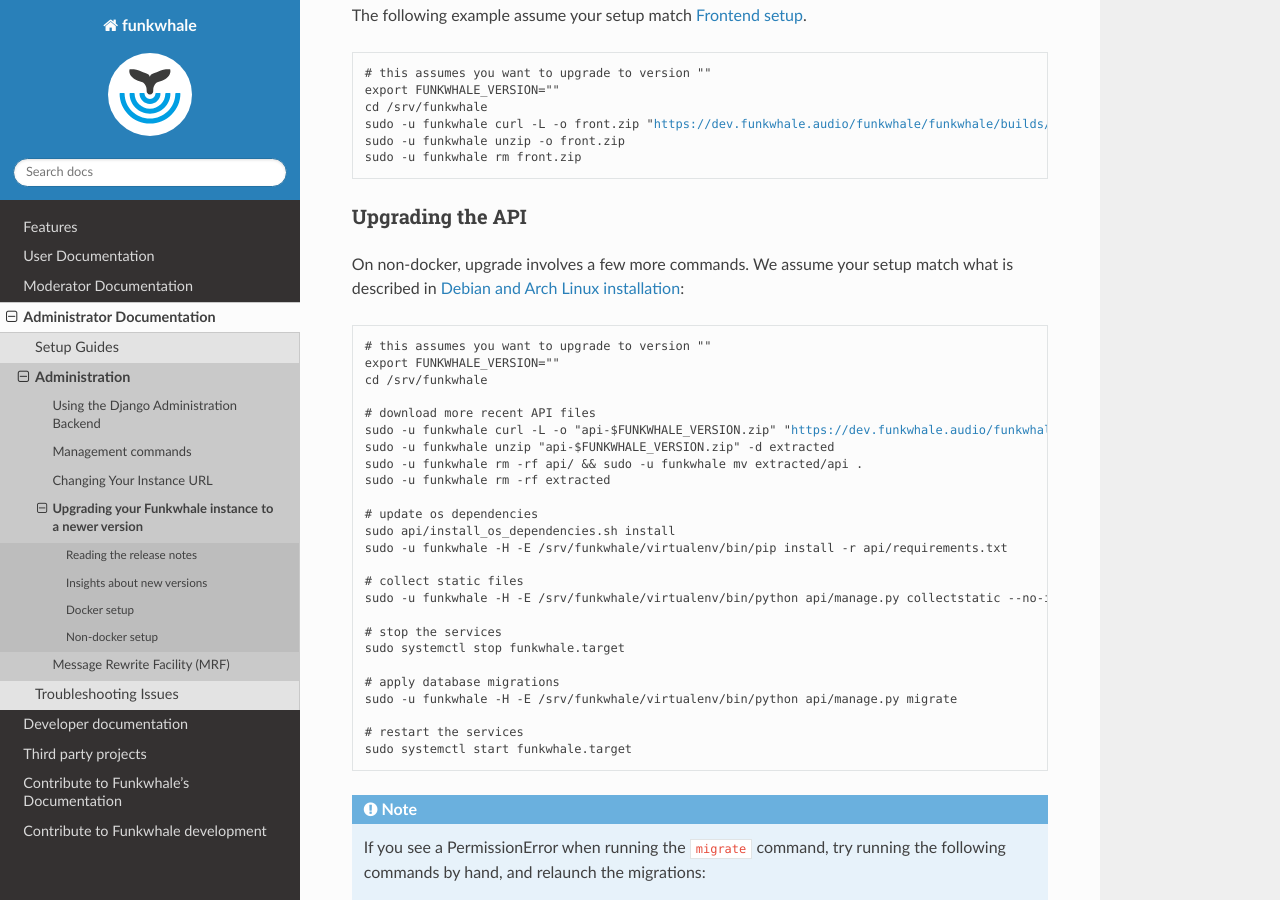
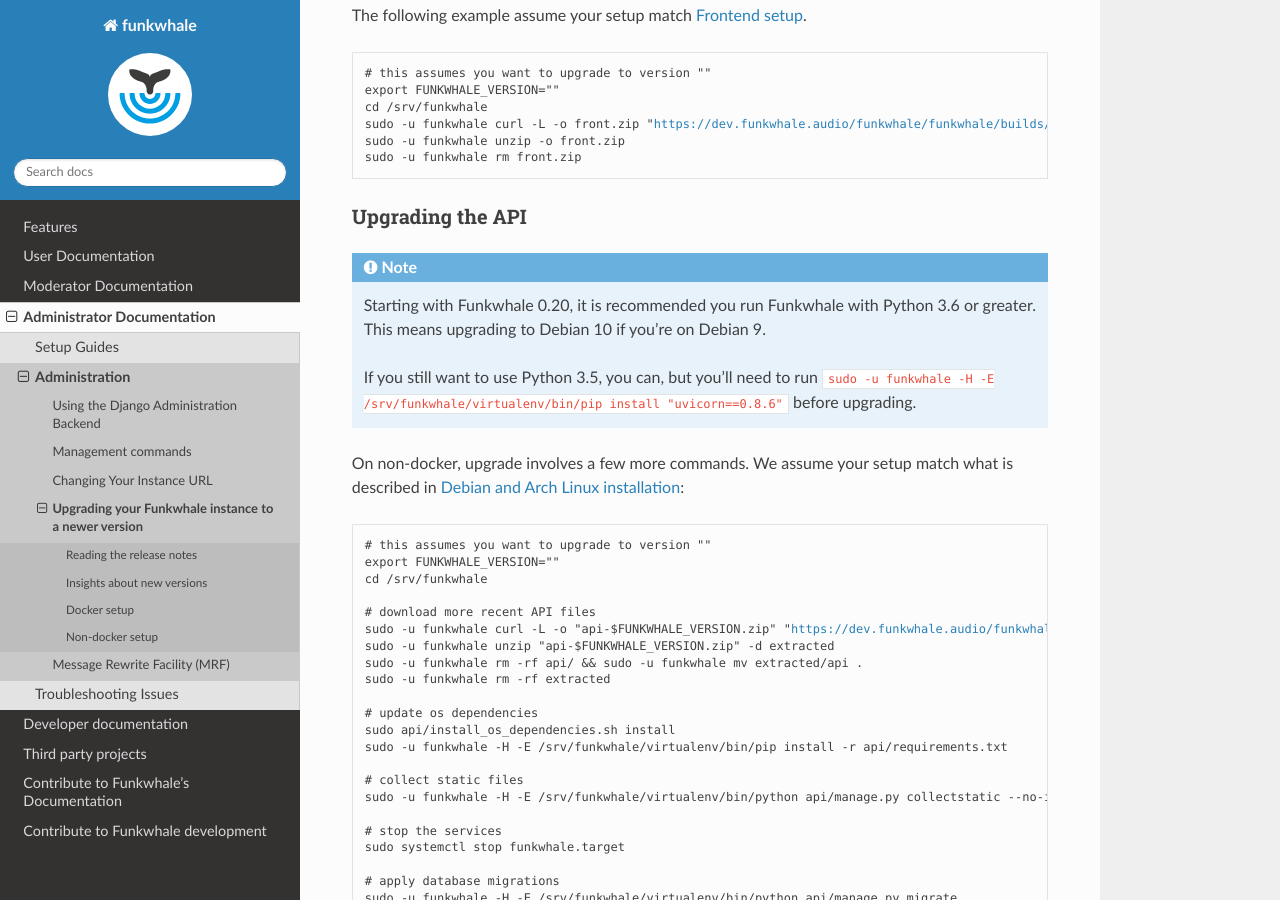
Before and after one commit to RYGhub/funkwhale, a Sphinx documentation site: the page built from docs/admin/upgrading.rst, in a window 1280 px wide and 900 px high, scrolled down 2994 px. Built offline with Sphinx 7.4.7 and the Read the Docs theme 2.0.0, drawn with Linux system fonts in a browser that asks for light colours; pages that are not in the unit, such as notebooks, are missing from menus.

Commit message:
Fix #957: added mention of python 3.6 requirement (and workaround)

```diff
--- a/docs/admin/upgrading.rst
+++ b/docs/admin/upgrading.rst
@@ -161,6 +161,13 @@
 Upgrading the API
 ^^^^^^^^^^^^^^^^^
 
+.. note::
+
+    Starting with Funkwhale 0.20, it is recommended you run Funkwhale with Python 3.6 or greater. This means upgrading to
+    Debian 10 if you're on Debian 9.
+
+    If you still want to use Python 3.5, you can, but you'll need to run ``sudo -u funkwhale -H -E /srv/funkwhale/virtualenv/bin/pip install "uvicorn==0.8.6"`` before upgrading.
+
 On non-docker, upgrade involves a few more commands. We assume your setup
 match what is described in :doc:`/installation/debian`:
 
```
